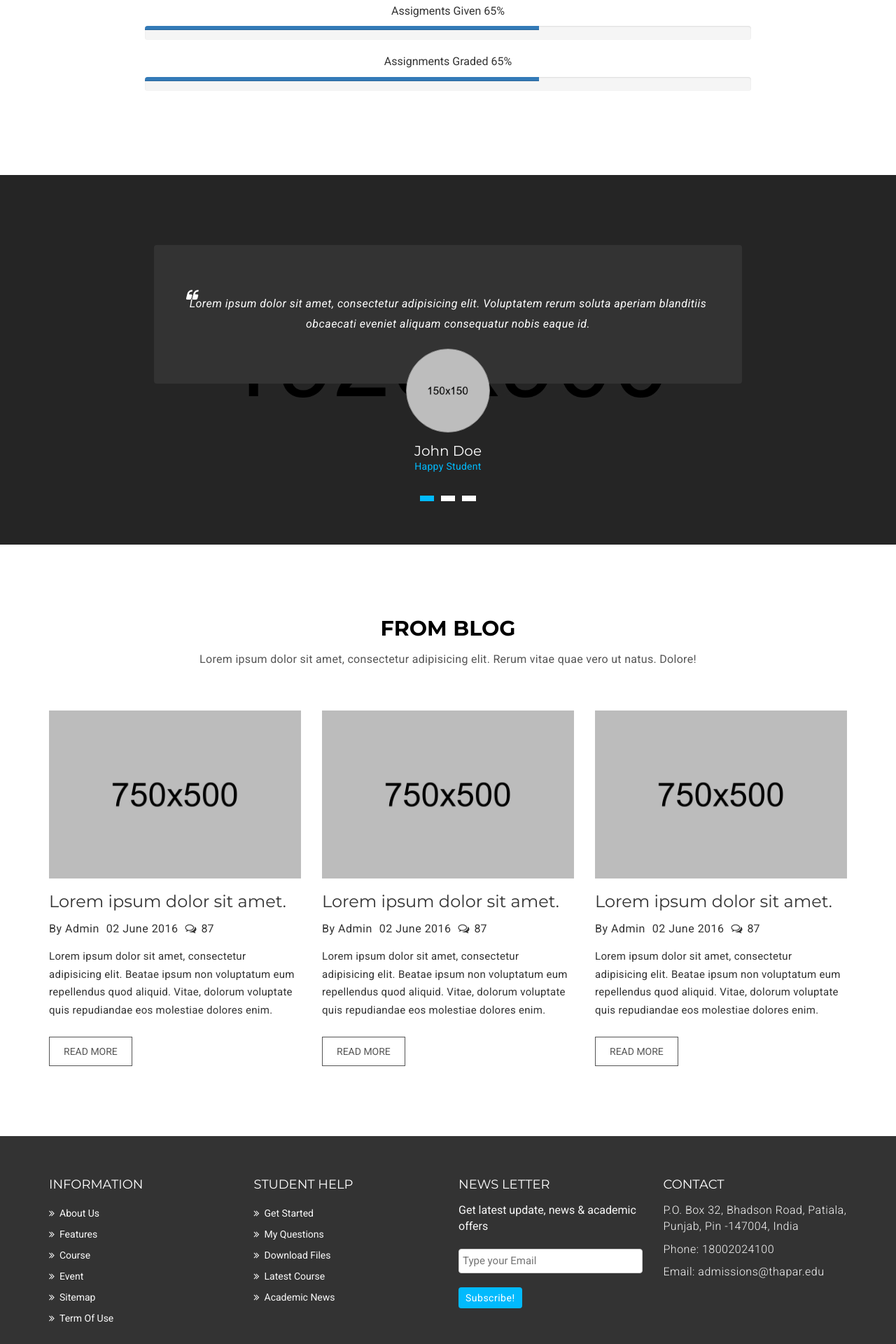
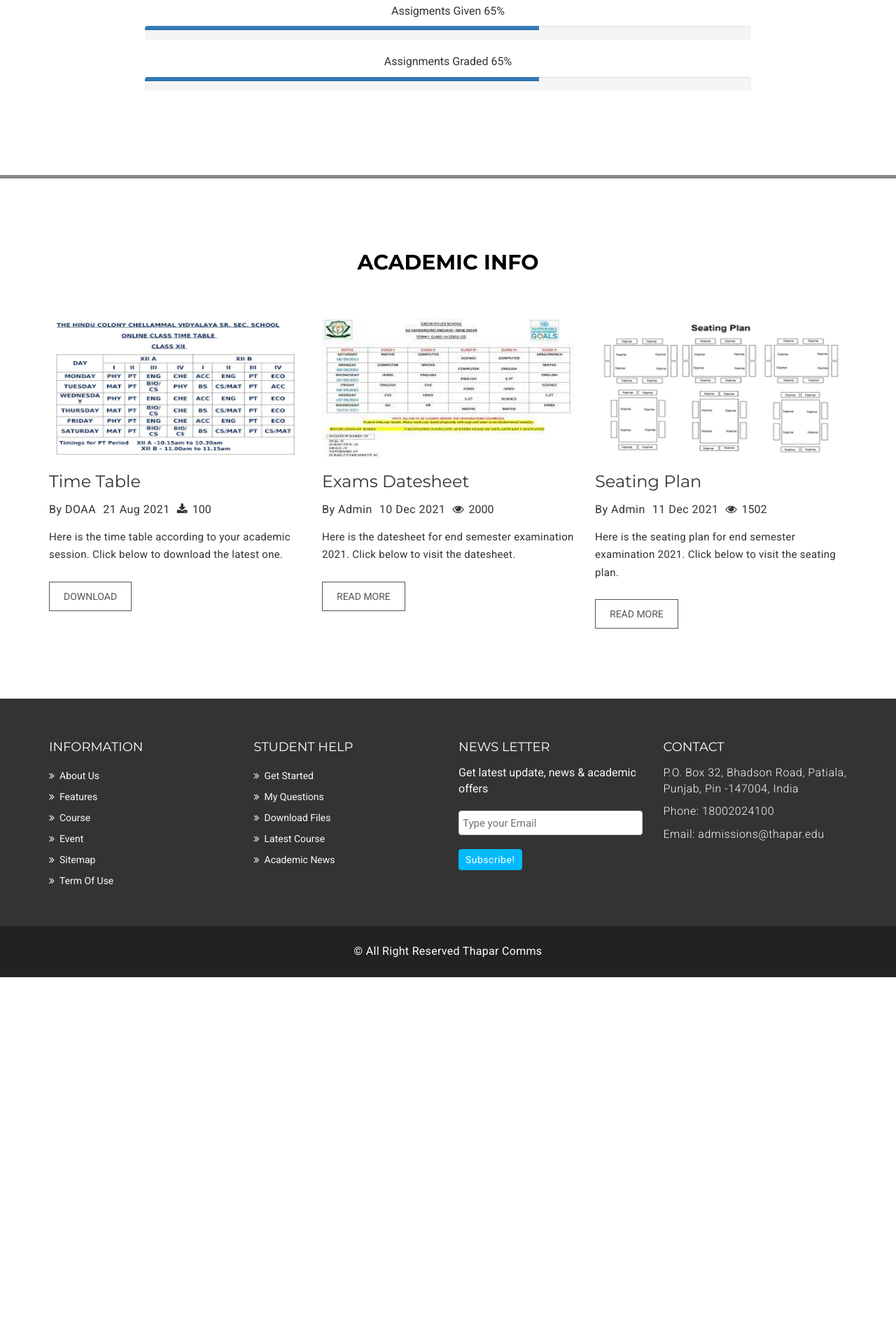
Before and after one commit to harshsharma2210/Thapar-Comms-Homepage, a PHP site: page / in a window 1280 px wide. Shown: the part 4288-6208 px from the top of the page at 70% size. After the commit the page ends 5684 px from the top, so only its background shows below. Run offline with PHP 8.4, Linux system fonts and the light colour scheme.

Commit message:
from blog

```diff
--- a/assets/css/style.css
+++ b/assets/css/style.css
@@ -1062,6 +1062,7 @@ img {
 }
 .mu-blog-single-item .mu-blog-single-img a img {
   width: 100%;
+  height: 200px;
 }
 .mu-blog-single-item .mu-blog-single-img .mu-blog-caption {
   display: inline;
--- a/index.html
+++ b/index.html
@@ -566,7 +566,7 @@
     <!-- End latest course section -->
 
     <!-- Start our teacher -->
-    <section id="mu-our-teacher">
+    <section id="mu-our-teacher" style="border-bottom: 5px solid #888;">
       <div class="container">
         <div class="row">
           <div class="col-md-12">
@@ -730,81 +730,6 @@
 
     <!-- End our teacher -->
 
-    <!-- Start testimonial -->
-    <section id="mu-testimonial">
-      <div class="container">
-        <div class="row">
-          <div class="col-md-12">
-            <div class="mu-testimonial-area">
-              <div id="mu-testimonial-slide" class="mu-testimonial-content">
-                <!-- start testimonial single item -->
-                <div class="mu-testimonial-item">
-                  <div class="mu-testimonial-quote">
-                    <blockquote>
-                      <p>
-                        Lorem ipsum dolor sit amet, consectetur adipisicing
-                        elit. Voluptatem rerum soluta aperiam blanditiis
-                        obcaecati eveniet aliquam consequatur nobis eaque id.
-                      </p>
-                    </blockquote>
-                  </div>
-                  <div class="mu-testimonial-img">
-                    <img src="assets/img/testimonial-1.png" alt="img" />
-                  </div>
-                  <div class="mu-testimonial-info">
-                    <h4>John Doe</h4>
-                    <span>Happy Student</span>
-                  </div>
-                </div>
-                <!-- end testimonial single item -->
-                <!-- start testimonial single item -->
-                <div class="mu-testimonial-item">
-                  <div class="mu-testimonial-quote">
-                    <blockquote>
-                      <p>
-                        Lorem ipsum dolor sit amet, consectetur adipisicing
-                        elit. Voluptatem rerum soluta aperiam blanditiis
-                        obcaecati eveniet aliquam consequatur nobis eaque id.
-                      </p>
-                    </blockquote>
-                  </div>
-                  <div class="mu-testimonial-img">
-                    <img src="assets/img/testimonial-3.png" alt="img" />
-                  </div>
-                  <div class="mu-testimonial-info">
-                    <h4>Rebaca Michel</h4>
-                    <span>Happy Parent</span>
-                  </div>
-                </div>
-                <!-- end testimonial single item -->
-                <!-- start testimonial single item -->
-                <div class="mu-testimonial-item">
-                  <div class="mu-testimonial-quote">
-                    <blockquote>
-                      <p>
-                        Lorem ipsum dolor sit amet, consectetur adipisicing
-                        elit. Voluptatem rerum soluta aperiam blanditiis
-                        obcaecati eveniet aliquam consequatur nobis eaque id.
-                      </p>
-                    </blockquote>
-                  </div>
-                  <div class="mu-testimonial-img">
-                    <img src="assets/img/testimonial-2.png" alt="img" />
-                  </div>
-                  <div class="mu-testimonial-info">
-                    <h4>Stev Smith</h4>
-                    <span>Happy Student</span>
-                  </div>
-                </div>
-                <!-- end testimonial single item -->
-              </div>
-            </div>
-          </div>
-        </div>
-      </div>
-    </section>
-    <!-- End testimonial -->
-
     <!-- Start from blog -->
     <section id="mu-from-blog">
       <div class="container">
@@ -813,11 +738,7 @@
             <div class="mu-from-blog-area">
               <!-- start title -->
               <div class="mu-title">
-                <h2>From Blog</h2>
-                <p>
-                  Lorem ipsum dolor sit amet, consectetur adipisicing elit.
-                  Rerum vitae quae vero ut natus. Dolore!
-                </p>
+                <h2>Academic Info</h2>
               </div>
               <!-- end title -->
               <!-- start from blog content   -->
@@ -830,22 +751,20 @@
                           ><img src="assets/img/blog/blog-1.jpg" alt="img"
                         /></a>
                         <figcaption class="mu-blog-caption">
-                          <h3><a href="#">Lorem ipsum dolor sit amet.</a></h3>
+                          <h3><a href="#">Time Table</a></h3>
                         </figcaption>
                       </figure>
                       <div class="mu-blog-meta">
-                        <a href="#">By Admin</a>
-                        <a href="#">02 June 2016</a>
-                        <span><i class="fa fa-comments-o"></i>87</span>
+                        <a href="#">By DOAA</a>
+                        <a href="#">21 Aug 2021</a>
+                        <span><i class="fa fa-download"></i>100</span>
                       </div>
                       <div class="mu-blog-description">
                         <p>
-                          Lorem ipsum dolor sit amet, consectetur adipisicing
-                          elit. Beatae ipsum non voluptatum eum repellendus quod
-                          aliquid. Vitae, dolorum voluptate quis repudiandae eos
-                          molestiae dolores enim.
+                          Here is the time table according to your academic session.
+                          Click below to download the latest one.
                         </p>
-                        <a class="mu-read-more-btn" href="#">Read More</a>
+                        <a class="mu-read-more-btn" href="https://thapar.edu/misces/latestpages/ug-first-year-time-table-2021-22-semester-1">Download</a>
                       </div>
                     </article>
                   </div>
@@ -856,22 +775,19 @@
                           ><img src="assets/img/blog/blog-2.jpg" alt="img"
                         /></a>
                         <figcaption class="mu-blog-caption">
-                          <h3><a href="#">Lorem ipsum dolor sit amet.</a></h3>
+                          <h3><a href="#">Exams Datesheet </a></h3>
                         </figcaption>
                       </figure>
                       <div class="mu-blog-meta">
                         <a href="#">By Admin</a>
-                        <a href="#">02 June 2016</a>
-                        <span><i class="fa fa-comments-o"></i>87</span>
+                        <a href="#">10 Dec 2021</a>
+                        <span><i class="fa fa-regular fa-eye"></i>2000</span>
                       </div>
                       <div class="mu-blog-description">
                         <p>
-                          Lorem ipsum dolor sit amet, consectetur adipisicing
-                          elit. Beatae ipsum non voluptatum eum repellendus quod
-                          aliquid. Vitae, dolorum voluptate quis repudiandae eos
-                          molestiae dolores enim.
+                          Here is the datesheet for end semester examination 2021. Click below to visit the datesheet.
                         </p>
-                        <a class="mu-read-more-btn" href="#">Read More</a>
+                        <a class="mu-read-more-btn" href="https://www.thapar.edu/students/pages/webkiosk">Read More</a>
                       </div>
                     </article>
                   </div>
@@ -882,22 +798,19 @@
                           ><img src="assets/img/blog/blog-3.jpg" alt="img"
                         /></a>
                         <figcaption class="mu-blog-caption">
-                          <h3><a href="#">Lorem ipsum dolor sit amet.</a></h3>
+                          <h3><a href="#">Seating Plan</a></h3>
                         </figcaption>
                       </figure>
                       <div class="mu-blog-meta">
                         <a href="#">By Admin</a>
-                        <a href="#">02 June 2016</a>
-                        <span><i class="fa fa-comments-o"></i>87</span>
+                        <a href="#">11 Dec 2021</a>
+                        <span><i class="fa fa-regular fa-eye"></i>1502</span>
                       </div>
                       <div class="mu-blog-description">
                         <p>
-                          Lorem ipsum dolor sit amet, consectetur adipisicing
-                          elit. Beatae ipsum non voluptatum eum repellendus quod
-                          aliquid. Vitae, dolorum voluptate quis repudiandae eos
-                          molestiae dolores enim.
+                          Here is the seating plan for end semester examination 2021. Click below to visit the seating plan.
                         </p>
-                        <a class="mu-read-more-btn" href="#">Read More</a>
+                        <a class="mu-read-more-btn" href="ttps://www.thapar.edu/students/pages/webkiosk">Read More</a>
                       </div>
                     </article>
                   </div>
```
Also changed, not shown: assets/img/blog/blog-1.jpg, assets/img/blog/blog-2.jpg, assets/img/blog/blog-3.jpg.
